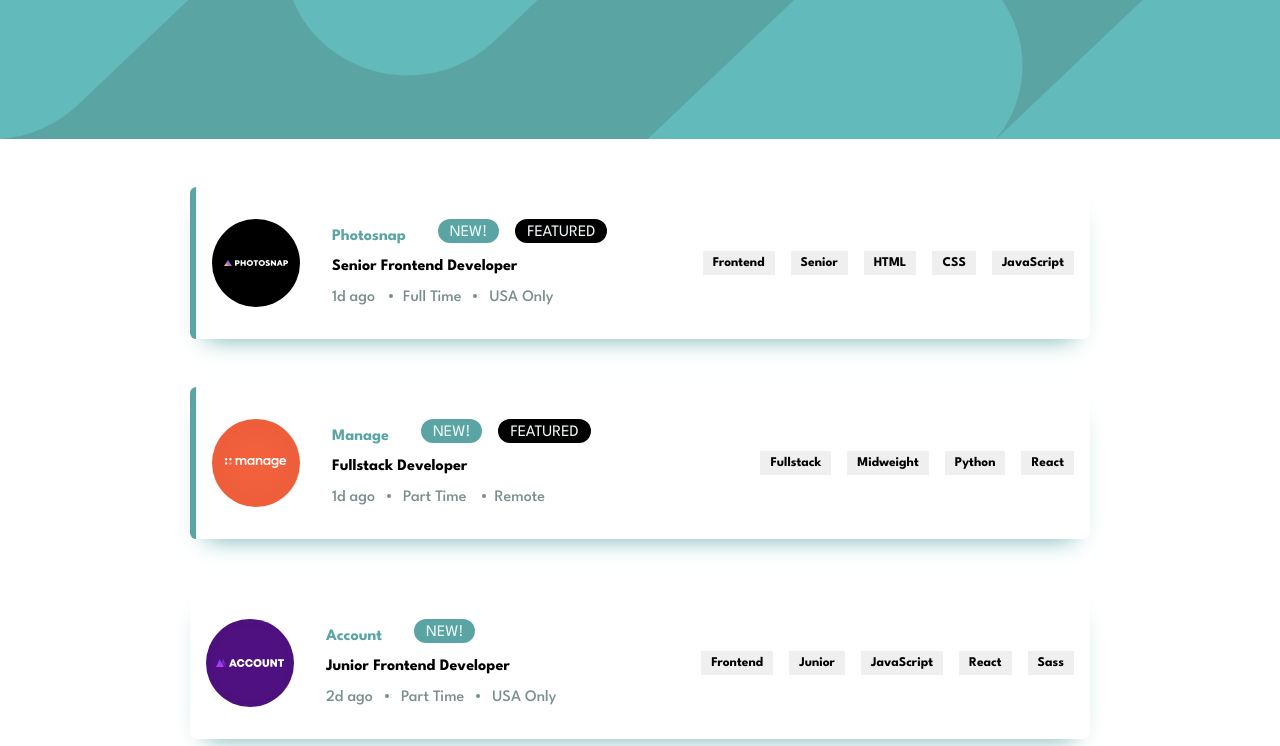
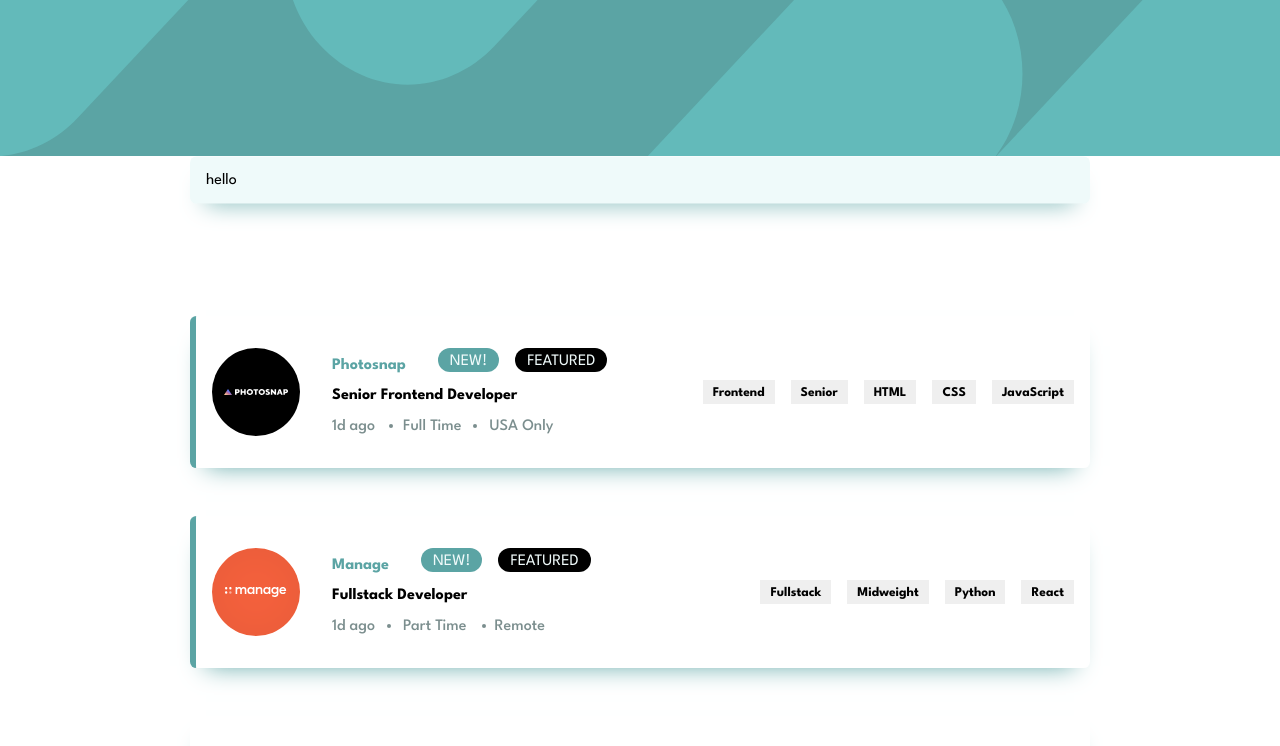
Before and after one commit to SebastianLaka/job-listings-with-filtering, a Vue app: page / in a window 1280 px wide. Shown: the top 746 px of the page. Built offline with nearby package versions, Linux system fonts and the light colour scheme.

Commit message:
Created modal for choosen tools and role

```diff
--- a/src/assets/sass/reset.scss
+++ b/src/assets/sass/reset.scss
@@ -11,6 +11,7 @@ h1, h2, h3, h4, h5, h6,p, span, ul, li, button{
 img{
   width: 100%;
   display: block;
+  height: 100%;
 }
 button{
   cursor: pointer;
--- a/src/components/Layout/Header/SiteHeader.vue
+++ b/src/components/Layout/Header/SiteHeader.vue
@@ -11,7 +11,17 @@ defineSlots<{
 <style lang="scss" scoped>
 @use 'sass:map';
 @use '@/assets/sass/colors.scss' as color;
-.site-header{
+@use '@/assets/sass/breakpoints.scss' as breakpoint;
+@media (min-width: breakpoint.$mobile-view) {
+  .site-header {
     background-color: color.$primary-green-400;
+    height: 30vh;
+  }
+}
+
+@media (min-width: breakpoint.$desktop-small) {
+  .site-header {
+    height: 19.5vh;
+  }
 }
 </style>
--- a/src/components/Layout/job-board/JobBoardMain.vue
+++ b/src/components/Layout/job-board/JobBoardMain.vue
@@ -1,5 +1,6 @@
 <script setup lang="ts">
 import JobBoardCart from './JobBoardCart.vue'
+import JobBoardModal from './JobBoardModal.vue'
 import { useJobsStore } from '@/stores/jobs'
 const jobs = useJobsStore()
 console.log(jobs.data)
@@ -50,6 +51,11 @@ const getImageUrl = (path: String) => {
         </div>
       </template>
     </JobBoardCart>
+    <JobBoardModal>
+      <template #board-modal>
+        <p>hello</p>
+      </template>
+    </JobBoardModal>
   </main>
 </template>
 <style lang="scss" scoped>
@@ -62,7 +68,7 @@ const getImageUrl = (path: String) => {
   .jobs-board-container {
     @include mixin.flex-layout($flex-direction: column);
     @include mixin.set-gap(5em 0);
-    margin: 3em 1em;
+    padding: 10em 1em 3em 1em;
     .company-data {
       .jobs-logos {
         @include mixin.set-position-element($position: absolute, $top: -1.75em, $left: 1em);
--- /dev/null
+++ b/src/components/Layout/job-board/JobBoardModal.vue
@@ -0,0 +1,29 @@
+<script setup lang="ts"></script>
+<template>
+  <div class="job-board-modal">
+    <slot name="board-modal"></slot>
+  </div>
+</template>
+<style lang="scss" scoped>
+@use '@/assets/sass/colors.scss' as color;
+@use '@/assets/sass/mixins.scss' as mixin;
+@use '@/assets/sass/breakpoints.scss' as breakpoint;
+@media (min-width: breakpoint.$mobile-view) {
+  .job-board-modal {
+    @include mixin.flex-layout($flex-wrap: wrap);
+    @include mixin.set-position-element($position: absolute, $top: 15.5em, $left: 2.35%);
+    background-color: color.$neutral-green-50;
+    width: 95%;
+    padding: 1em;
+    border-radius: 0.4em;
+    box-shadow: 0 0.9em 1.5em -1em color.$primary-green-400;
+  }
+}
+@media (min-width: breakpoint.$desktop-small) {
+  .job-board-modal {
+    @include mixin.set-position-element($top: 11.25em, $left: 50%);
+    transform: translate(-50%, -50%);
+    max-width: 900px;
+  }
+}
+</style>
```
Also changed, not shown: src/App.vue (+0 -8 lines).
